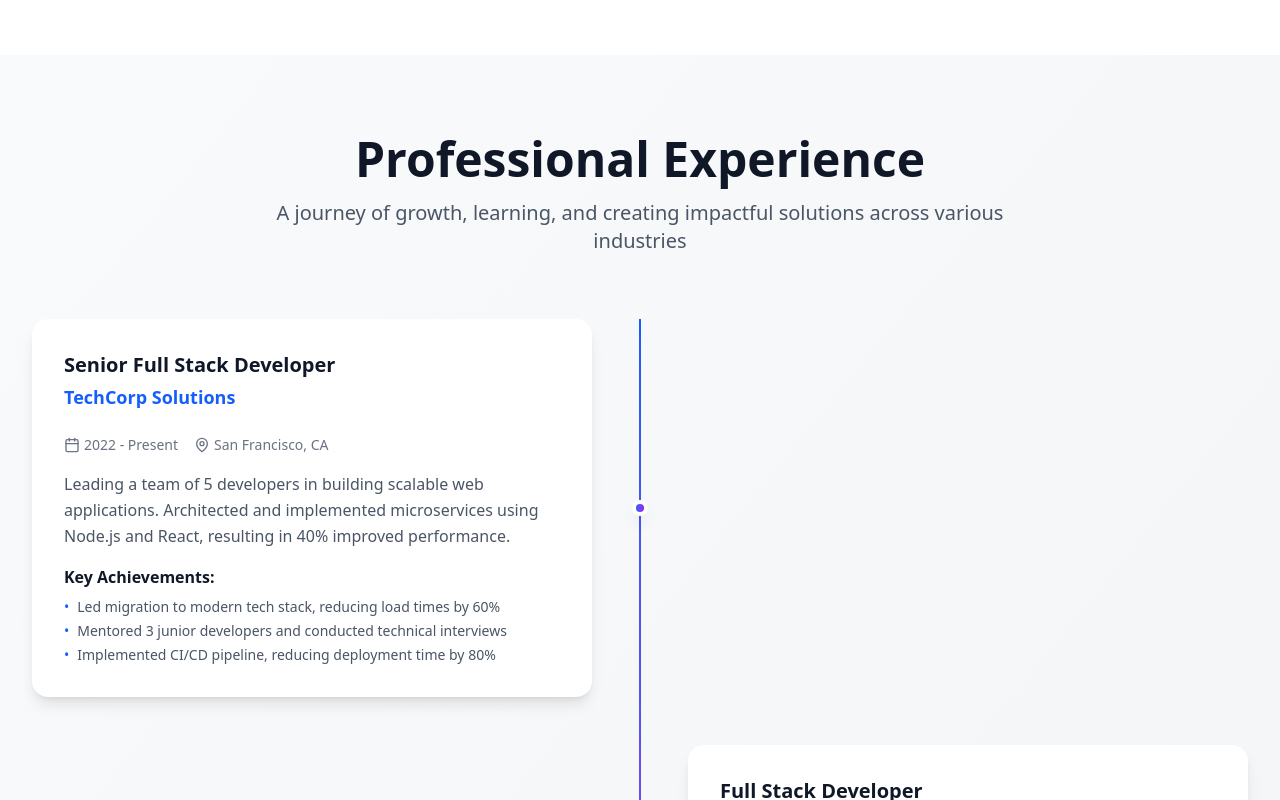
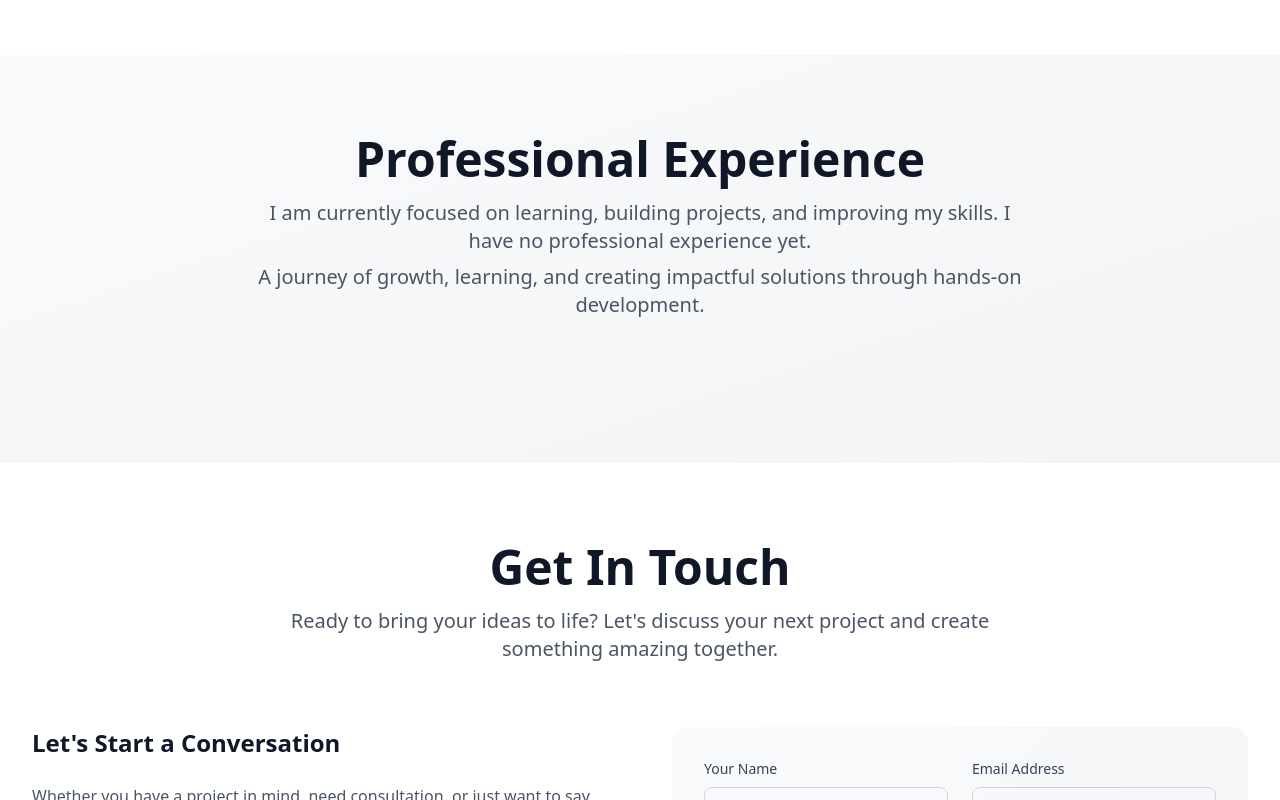
Before and after one commit to fieryprofessor/my-portfolio, a React (Vite) app: page / in a window 1280 px wide. Shown: the part 5040-5840 px from the top of the page. Built offline with nearby package versions, Linux system fonts and the light colour scheme.

Commit message:
made changes in the experience component.

```diff
--- a/src/components/Experience.tsx
+++ b/src/components/Experience.tsx
@@ -43,77 +43,16 @@ const Experience = () => {
 
   return (
     <section id="experience" className="py-20 bg-gradient-to-br from-gray-50 to-gray-100">
-      <div className="max-w-7xl mx-auto px-4 sm:px-6 lg:px-8">
       <div className="text-center mb-16">
   <h2 className="text-4xl md:text-5xl font-bold text-gray-900 mb-4">
     Professional Experience
   </h2>
+  <p className="text-xl text-gray-600 max-w-3xl mx-auto mb-2">
+    I am currently focused on learning, building projects, and improving my skills. I have no professional experience yet.
+  </p>
   <p className="text-xl text-gray-600 max-w-3xl mx-auto">
-            A journey of growth, learning, and creating impactful solutions across various industries
+    A journey of growth, learning, and creating impactful solutions through hands-on development.
   </p>
-        </div>
-
-        <div className="relative">
-          {/* Timeline line */}
-          <div className="absolute left-4 md:left-1/2 transform md:-translate-x-px h-full w-0.5 bg-gradient-to-b from-blue-600 to-purple-600"></div>
-
-          <div className="space-y-12">
-            {experiences.map((exp, index) => (
-              <div
-                key={index}
-                className={`relative flex items-center ${
-                  index % 2 === 0 ? 'md:flex-row' : 'md:flex-row-reverse'
-                }`}
-              >
-                {/* Timeline dot */}
-                <div className="absolute left-4 md:left-1/2 transform -translate-x-1/2 w-4 h-4 bg-gradient-to-r from-blue-600 to-purple-600 rounded-full border-4 border-white shadow-lg z-10"></div>
-
-                {/* Content */}
-                <div className={`w-full md:w-1/2 ${index % 2 === 0 ? 'md:pr-12' : 'md:pl-12'} ml-12 md:ml-0`}>
-                  <div className="bg-white rounded-2xl p-8 shadow-lg hover:shadow-xl transition-all duration-300 transform hover:scale-105">
-                    <div className="flex items-start justify-between mb-4">
-                      <div>
-                        <h3 className="text-xl font-bold text-gray-900 mb-1">
-                          {exp.title}
-                        </h3>
-                        <h4 className="text-lg font-semibold text-blue-600 mb-2">
-                          {exp.company}
-                        </h4>
-                      </div>
-                    </div>
-
-                    <div className="flex items-center gap-4 text-gray-500 mb-4">
-                      <div className="flex items-center gap-1">
-                        <Calendar size={16} />
-                        <span className="text-sm">{exp.period}</span>
-                      </div>
-                      <div className="flex items-center gap-1">
-                        <MapPin size={16} />
-                        <span className="text-sm">{exp.location}</span>
-                      </div>
-                    </div>
-
-                    <p className="text-gray-600 mb-4 leading-relaxed">
-                      {exp.description}
-                    </p>
-
-                    <div className="space-y-2">
-                      <h5 className="font-semibold text-gray-900">Key Achievements:</h5>
-                      <ul className="space-y-1">
-                        {exp.achievements.map((achievement, achieveIndex) => (
-                          <li key={achieveIndex} className="text-gray-600 text-sm flex items-start">
-                            <span className="text-blue-600 mr-2">•</span>
-                            {achievement}
-                          </li>
-                        ))}
-                      </ul>
-                    </div>
-                  </div>
-                </div>
-              </div>
-            ))}
-          </div>
-        </div>
 </div>
     </section>
   );
```
Lines whose indentation alone changed are shown as unchanged.
